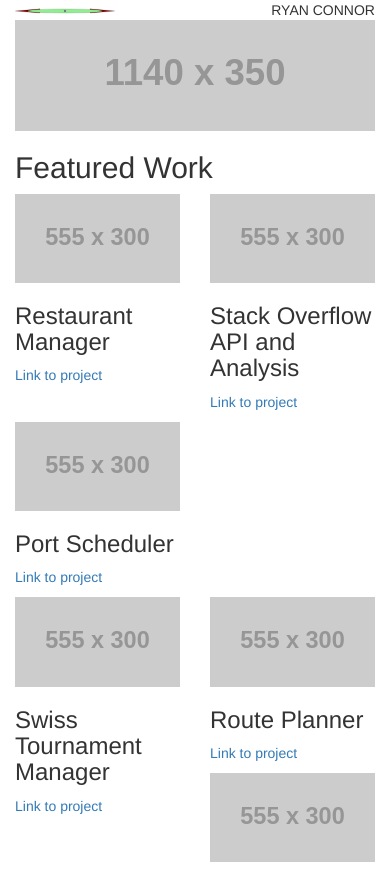
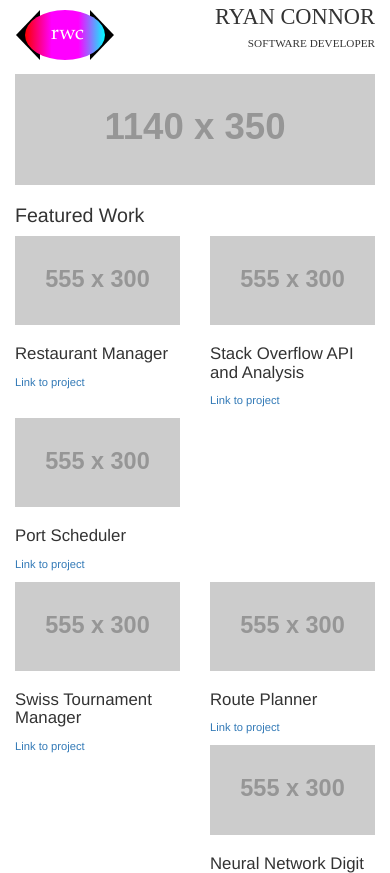
Before and after one commit to ryanwc/Portfolio, a website: page index.html in a window 390 px wide. Shown: the top 873 px of the page. Drawn offline with nearby package versions, Linux system fonts and the light colour scheme; placeholder pictures from the web are drawn by us.

Commit message:
responsive header / logo

```diff
--- a/css/styles.css
+++ b/css/styles.css
@@ -5,3 +5,59 @@
 img, embed, obj, video {
 	max-width: 100%;
 }
+
+#logo {
+	max-width: 300px;
+}
+
+.headercol h1 {
+	margin-top: 5px;
+	margin-bottom: 5px;
+	font-family: "Philosopher";
+}
+
+.headercol p {
+	margin-bottom: 0px;
+	font-family: "Philosopher";
+}
+
+@media screen and (max-width: 450px) {
+	.container {
+		font-size: 80%;
+	}
+
+	h1 {
+		font-size: 200%;
+	}
+
+	h2 {
+		font-size: 175%;
+	}
+
+	h3 {
+		font-size: 150%;
+	}
+
+	h4 {
+		font-size: 125%;
+	}
+}
+
+@media screen and (min-width: 601px) {
+	.headercol h1 {
+		margin-top: 15px;
+		font-size: 350%;
+	}
+}
+
+@media screen and (min-width: 992px) {
+	.headercol h1 {
+		margin-top: 25px;
+		font-size: 450%;
+	}
+
+	.headercol p {
+
+		font-size: 150%;
+	}
+}
--- a/index.html
+++ b/index.html
@@ -11,21 +11,30 @@
   </head>
   <body>
     <div class="container">
-      <div class="row">
-        <div class="col-xs-4">
-          <svg version="1.1" class="logo" id="headerlogo" xmlns="http://www.w3.org/2000/svg" xmlns:xlink="http://www.w3.org/1999/xlink" viewBox="0 0 800 64" xml:space="preserve">
-          <g>
-            <polyline fill="maroon" stroke="#000000" stroke-width="1" stroke-linejoin="round" stroke-miterlimit="10" points="600,15 799,32 600,49"/>
-          </g>
-          <g>
-            <polyline fill="maroon" stroke="#000000" stroke-width="1" stroke-linejoin="round" stroke-miterlimit="10" points="200,48.935 1,31.935 200,14.935"/>
-          </g>
-            <ellipse fill="lightgreen" stroke="#000000" stroke-width="1" stroke-linejoin="bevel" stroke-miterlimit="10" cx="400" cy="32" rx="300" ry="16"/>
-            <circle fill="darkorchid" stroke="#000000" stroke-width="2" stroke-linejoin="bevel" stroke-miterlimit="10" cx="400" cy="32" r="6"/>
+      <div class="row" id="headerrow">
+        <div class="col-xs-4 headercol">
+          <svg id="logo" viewBox="0 15 100 70">
+            <g>
+              <polyline fill="black" stroke="#000000" stroke-width="0" stroke-linejoin="round" stroke-miterlimit="10" points="75,25 99,50 75,75"/>
+            </g>
+            <g>
+              <polyline fill="black" stroke="#000000" stroke-width="0" stroke-linejoin="round" stroke-miterlimit="10" points="25,75 1,50 25,25"/>
+            </g>
+            <defs>
+              <linearGradient id="pillgrad" x1="0%" y1="0%" x2="100%" y2="0%">
+                <stop offset="0%" style="stop-color:rgb(250,0,0);stop-opacity:1" />
+                <stop offset="33.3%" style="stop-color:rgb(255,0,255);stop-opacity:1" />
+                <stop offset="66.6%" style="stop-color:rgb(255,0,255);stop-opacity:1" />
+                <stop offset="100%" style="stop-color:rgb(0,255,255);stop-opacity:1" />
+              </linearGradient>
+            </defs>
+            <ellipse fill="url(#pillgrad)" stroke="#000000" stroke-width="0" stroke-linejoin="bevel" stroke-miterlimit="10" cx="50" cy="50" rx="40" ry="25"/>
+            <text fill="#ffffff" font-size="20" font-family="Garamond" x="36" y="54">rwc</text>
           </svg>
         </div>
-        <div class="col-xs-8 text-right text-uppercase">
-          Ryan Connor
+        <div class="col-xs-8 headercol text-uppercase text-right">
+          <h1>Ryan Connor</h1>
+          <p>Software Developer</p>
         </div>
       </div>
       <div class="row">
```
